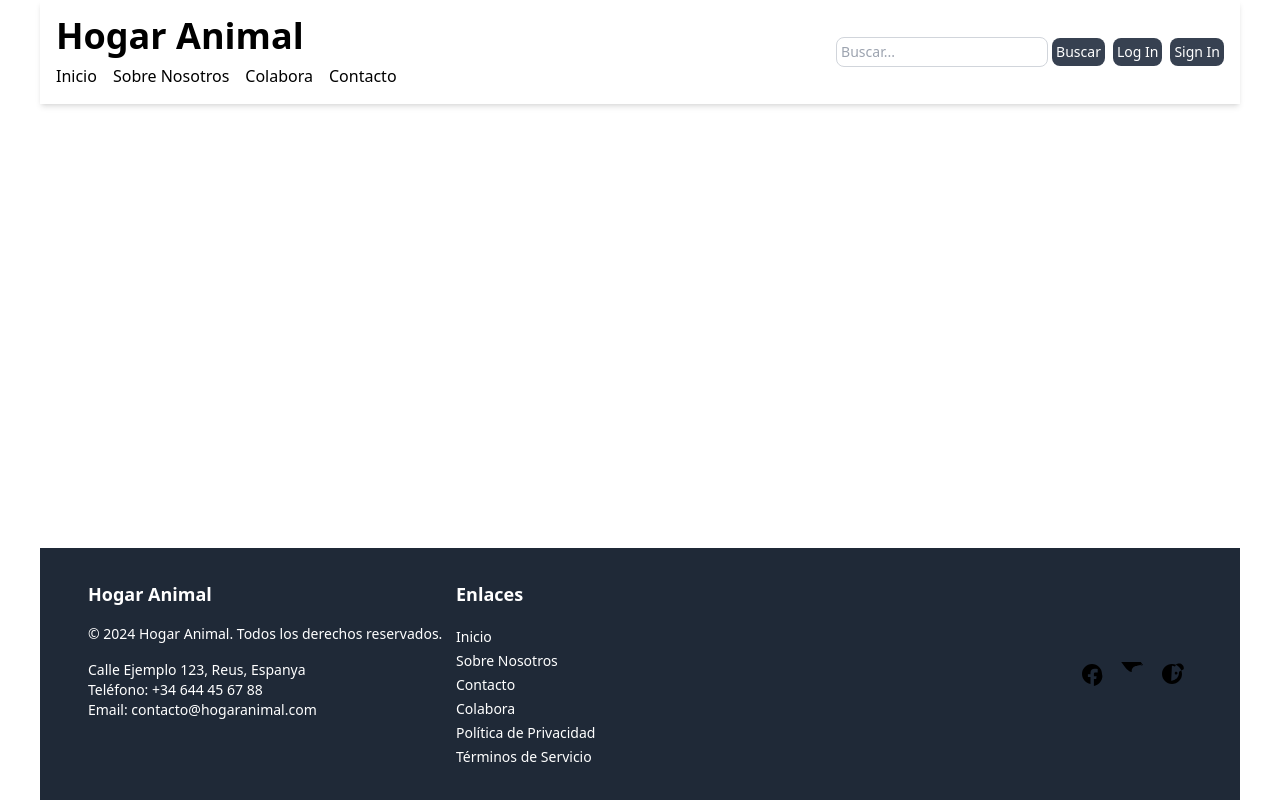
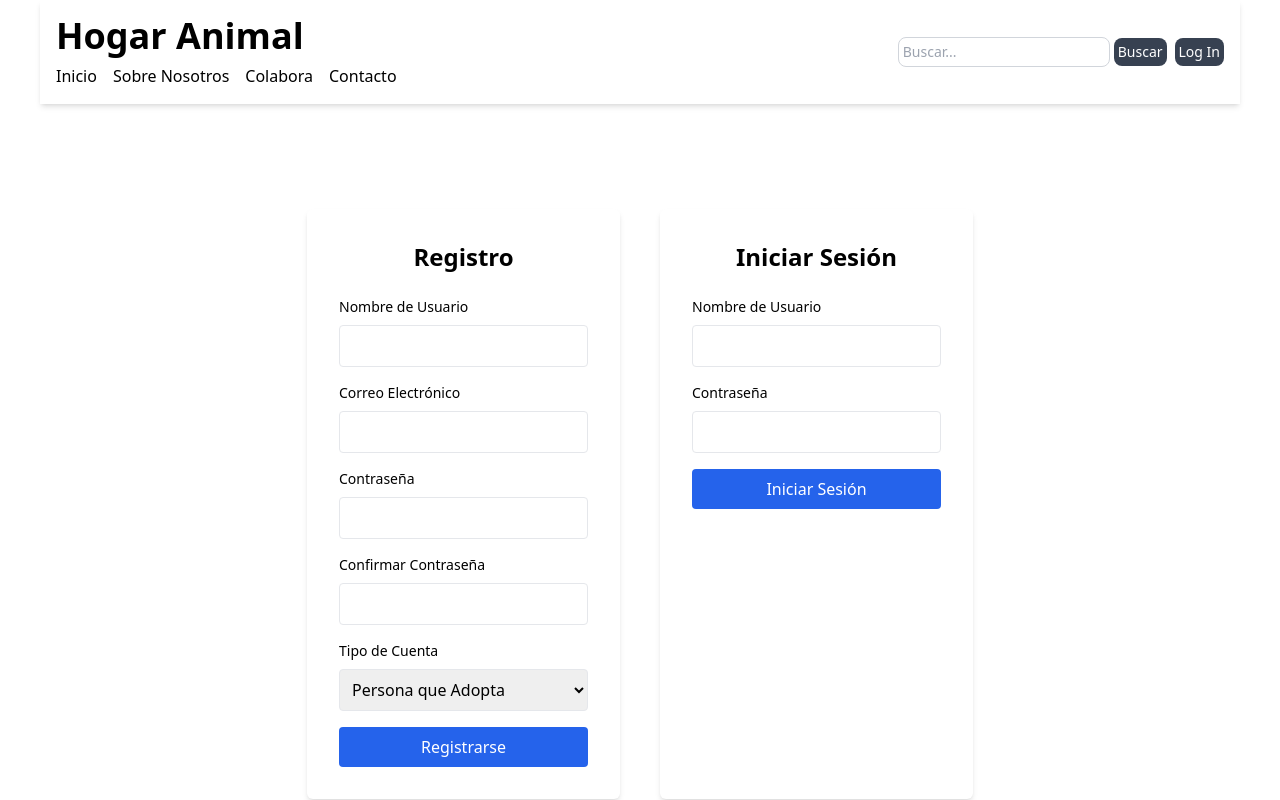
Before and after one commit to Nxttxrxl/busca-hogar, a React (Vite) app: page /authpage in a window 1280 px wide. Shown: the top 800 px of the page. Built offline with nearby package versions, Linux system fonts and the light colour scheme.

Commit message:
Login done

```diff
--- a/src/App.tsx
+++ b/src/App.tsx
@@ -5,6 +5,7 @@ import Resultados from "./pages/Resultados";
 import Colabora from "./pages/Colabora";
 import Layout from "./components/Layout";
 import Home from "./pages/Home";
+import Authpage from "./pages/Authpage";
 
 const App: React.FC = () => {
   return (
@@ -17,6 +18,7 @@ const App: React.FC = () => {
               <Route path="/about" element={<About />} />
               <Route path="/colabora" element={<Colabora />} />
               <Route path="/resultados" element={<Resultados />} />
+              <Route path="/authpage" element={<Authpage />} />
             </Routes>
           </Layout>
         </div>
--- a/src/components/Footer.tsx
+++ b/src/components/Footer.tsx
@@ -37,21 +37,14 @@ const Footer: React.FC = () => {
 
 
           <div className="w-full md:w-1/3 mb-6 md:mb-0 flex items-center justify-center md:justify-end">
-            <a href="https://facebook.com" className="text-white hover:text-gray-400 mx-2">
-              <svg xmlns="http://www.w3.org/2000/svg" width="24" height="24" viewBox="0 0 24 24">
-                <path d="M22 12.1c0-5.5-4.5-10-10-10S2 6.6 2 12.1c0 5 3.7 9.1 8.5 9.8v-6.9H7.9v-2.8h2.6V10.7c0-2.6 1.6-4 4-4 1.1 0 2.2.1 3.2.3v3.6h-2.3c-1.3 0-1.5.6-1.5 1.5v2.1h2.7l-.4 2.8h-2.3v6.9c4.8-.7 8.5-4.8 8.5-9.8z"/>
-              </svg>
-            </a>
-            <a href="https://twitter.com" className="text-white hover:text-gray-400 mx-2">
-              <svg xmlns="http://www.w3.org/2000/svg" width="24" height="24" viewBox="0 0 24 24">
-                <path d="M23 3a10.7 10.7 0 0 1-3.1.9A4.9 4.9 0 0 0 22.4 2a10 10 0 0 1-3.1 1.2A4.8 4.8 0 0 0 16.6 4c-2.7 0-4.9 2.2-4.9 4.9 0 .4.1.8.1 1.2-4.1-.2-7.7-6.5-13.8-14.4-13.8-8.1 0-14.8 6.7-14.8 14.8 0 1.1.1 2.1.3 3.1A4.9 4.9 0 0 0 1.5 12c-.2-.2-.2-.3-.2-.5 0-.8.4-1.5 1.2-1.9A4.8 4.8 0 0 0 3 9.2c-.5-.2-1-.5-1.4-.8-.1.1-.1.3-.1.5 0 1.2.6 2.3 1.7 2.8-.6 0-1.1-.2-1.5-.5 0 1.7 1.2 3.2 2.8 3.5-.3.1-.6.2-.9.2-.2 0-.4 0-.6-.1.4 1.3 1.5 2.2 2.8 2.2-1.1.9-2.5 1.4-4 1.4-.3 0-.6 0-.9-.1 1.4.8 2.9 1.2 4.5 1.2 5.4 0 8.3-4.5 8.3-8.3v-.4c.6-.4 1.1-.8 1.5-1.3z"/>
-              </svg>
-            </a>
-            <a href="https://instagram.com" className="text-white hover:text-gray-400 mx-2">
-              <svg xmlns="http://www.w3.org/2000/svg" width="24" height="24" viewBox="0 0 24 24">
-                <path d="M12 2.2C6.2 2.2 2 6.4 2 12c0 4.9 3.7 8.9 8.4 8.9 2.5 0 4.8-.9 6.7-2.4.5-.4.6-.9.3-1.4-.4-.5-1-.6-1.4-.3-1.6 1.3-3.6 2.1-5.6 2.1-4.2 0-7.7-3.4-7.7-7.7 0-4.2 3.4-7.7 7.7-7.7 1.4 0 2.7.3 3.8.8.5.3 1 .2 1.3-.3s.2-1 .3-1.4c.7-.5 1.5-.8 2.3-1 .4-.1.7-.2 1-.2 2.6 0 4.7 2.1 4.7 4.7 0 .3 0 .7-.2 1.1-1.2.7-2.4 1.3-3.6 1.9-.7.4-1.1 1.1-1.1 1.9 0 4.2-3.4 7.7-7.7 7.7zM22 12c0-5.5-4.5-10-10-10S2 6.5 2 12s4.5 10 10 10 10-4.5 10-10zm-5.5-2.2a1.4 1.4 0 1 0 0 2.7 1.4 1.4 0 0 0 0-2.7z"/>
-              </svg>
-            </a>
+          <svg xmlns="http://www.w3.org/2000/svg" width="24" height="24" viewBox="0 0 24 24" fill="none" stroke="currentColor" strokeWidth="2" strokeLinecap="round" strokeLinejoin="round">
+            <rect x="2" y="2" width="20" height="20" rx="5" ry="5"></rect>
+            <path d="M16.5 6.5a1 1 0 1 1-2 0 1 1 0 0 1 2 0z"></path>
+            <path d="M12 7.7c-2.4 0-4.3 1.9-4.3 4.3s1.9 4.3 4.3 4.3 4.3-1.9 4.3-4.3-1.9-4.3-4.3-4.3z"></path>
+          </svg>
+          <svg xmlns="http://www.w3.org/2000/svg" width="24" height="24" viewBox="0 0 24 24" fill="none" stroke="currentColor" strokeWidth="2" strokeLinecap="round" strokeLinejoin="round">
+            <path d="M22 12.1c0-5.5-4.5-10-10-10S2 6.6 2 12.1c0 5 3.7 9.1 8.5 9.8v-6.9H7.9v-2.8h2.6V10.7c0-2.6 1.6-4 4-4 1.1 0 2.2.1 3.2.3v3.6h-2.3c-1.3 0-1.5.6-1.5 1.5v2.1h2.7l-.4 2.8h-2.3v6.9c4.8-.7 8.5-4.8 8.5-9.8z"></path>
+          </svg>
           </div>
         </div>
       </div>
--- a/src/components/Header.tsx
+++ b/src/components/Header.tsx
@@ -36,16 +36,10 @@ const Header: React.FC = () => {
 
         <div className="flex space-x-2">
           <Link
-            to="/signin"
+            to="/authpage"
             className="p-1 text-sm bg-gray-700 text-white rounded-lg hover:bg-gray-800"
           >
             Log In
-          </Link>
-          <Link
-            to="/signup"
-            className="p-1 text-sm bg-gray-700 text-white rounded-lg hover:bg-gray-800"
-          >
-            Sign In
           </Link>
         </div>
       </div>
--- /dev/null
+++ b/src/components/LogIn.tsx
@@ -0,0 +1,47 @@
+import React, { useState } from "react";
+
+const LogIn: React.FC = () => {
+    const [username, setUsername] = useState("");
+    const [password, setPassword] = useState("");
+
+    const handleLogin = (e: React.FormEvent) => {
+      e.preventDefault();
+      console.log({ username, password });
+    };
+
+    return (
+      <div className="bg-white p-8 shadow-md rounded-md">
+        <h2 className="text-2xl font-bold mb-6 text-center">Iniciar Sesión</h2>
+        <form onSubmit={handleLogin}>
+          <div className="mb-4">
+            <label className="block mb-2 text-sm">Nombre de Usuario</label>
+            <input
+              type="text"
+              className="w-full p-2 border rounded"
+              value={username}
+              onChange={(e) => setUsername(e.target.value)}
+              required
+            />
+          </div>
+          <div className="mb-4">
+            <label className="block mb-2 text-sm">Contraseña</label>
+            <input
+              type="password"
+              className="w-full p-2 border rounded"
+              value={password}
+              onChange={(e) => setPassword(e.target.value)}
+              required
+            />
+          </div>
+          <button
+            type="submit"
+            className="w-full p-2 bg-blue-600 text-white rounded hover:bg-blue-700"
+          >
+            Iniciar Sesión
+          </button>
+        </form>
+      </div>
+    );
+  };
+
+export default LogIn;
--- /dev/null
+++ b/src/components/Register.tsx
@@ -0,0 +1,83 @@
+import React, { useState } from "react";
+
+// Componente de Registro
+const Register: React.FC = () => {
+  const [username, setUsername] = useState("");
+  const [email, setEmail] = useState("");
+  const [password, setPassword] = useState("");
+  const [confirmPassword, setConfirmPassword] = useState("");
+  const [accountType, setAccountType] = useState("user");
+
+  const handleRegister = (e: React.FormEvent) => {
+    e.preventDefault();
+    console.log({ username, email, password, accountType });
+  };
+
+  return (
+    <div className="bg-white p-8 shadow-md rounded-md">
+      <h2 className="text-2xl font-bold mb-6 text-center">Registro</h2>
+      <form onSubmit={handleRegister}>
+        <div className="mb-4">
+          <label className="block mb-2 text-sm">Nombre de Usuario</label>
+          <input
+            type="text"
+            className="w-full p-2 border rounded"
+            value={username}
+            onChange={(e) => setUsername(e.target.value)}
+            required
+          />
+        </div>
+        <div className="mb-4">
+          <label className="block mb-2 text-sm">Correo Electrónico</label>
+          <input
+            type="email"
+            className="w-full p-2 border rounded"
+            value={email}
+            onChange={(e) => setEmail(e.target.value)}
+            required
+          />
+        </div>
+        <div className="mb-4">
+          <label className="block mb-2 text-sm">Contraseña</label>
+          <input
+            type="password"
+            className="w-full p-2 border rounded"
+            value={password}
+            onChange={(e) => setPassword(e.target.value)}
+            required
+          />
+        </div>
+        <div className="mb-4">
+          <label className="block mb-2 text-sm">Confirmar Contraseña</label>
+          <input
+            type="password"
+            className="w-full p-2 border rounded"
+            value={confirmPassword}
+            onChange={(e) => setConfirmPassword(e.target.value)}
+            required
+          />
+        </div>
+        <div className="mb-4">
+          <label className="block mb-2 text-sm">Tipo de Cuenta</label>
+          <select
+            className="w-full p-2 border rounded"
+            value={accountType}
+            onChange={(e) => setAccountType(e.target.value)}
+            required
+          >
+            <option value="user">Persona que Adopta</option>
+            <option value="shelter">Refugio</option>
+          </select>
+        </div>
+        <button
+          type="submit"
+          className="w-full p-2 bg-blue-600 text-white rounded hover:bg-blue-700"
+        >
+          Registrarse
+        </button>
+      </form>
+    </div>
+  );
+};
+
+export default Register;
--- /dev/null
+++ b/src/pages/Authpage.tsx
@@ -0,0 +1,16 @@
+import React from "react";
+import Register from "../components/Register";
+import LogIn from "../components/LogIn";
+
+const AuthPage: React.FC = () => {
+    return (
+      <div className="min-h-screen flex items-center justify-center">
+        <div className="flex flex-col md:flex-row space-y-6 md:space-y-0 md:space-x-10">
+          <Register />
+          <LogIn />
+        </div>
+      </div>
+    );
+  };
+
+  export default AuthPage;
```
